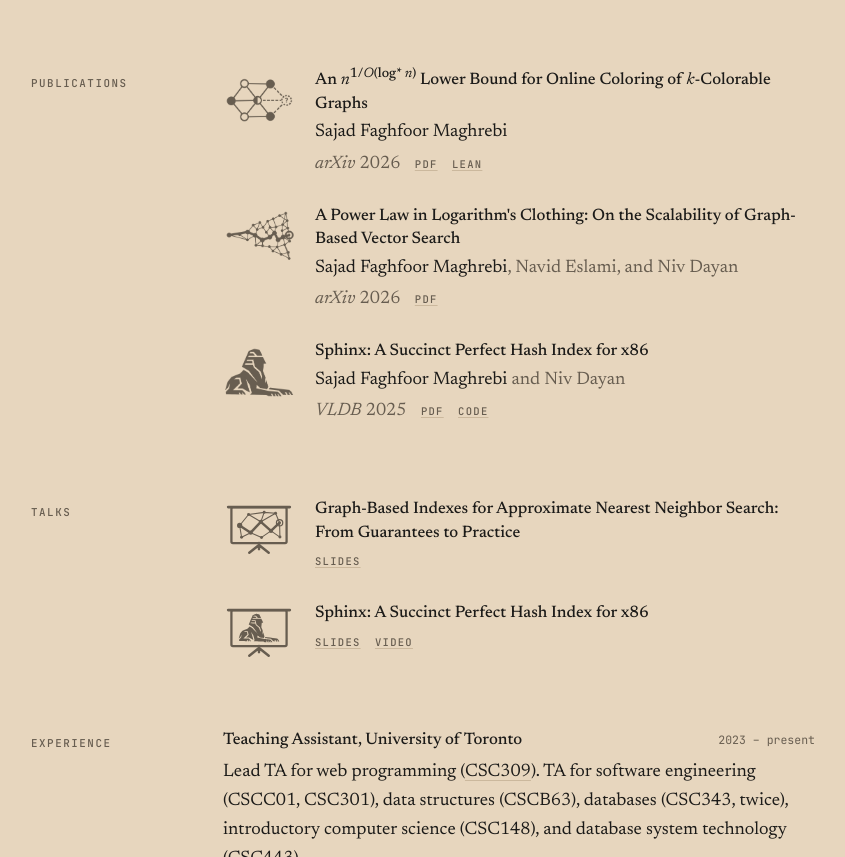
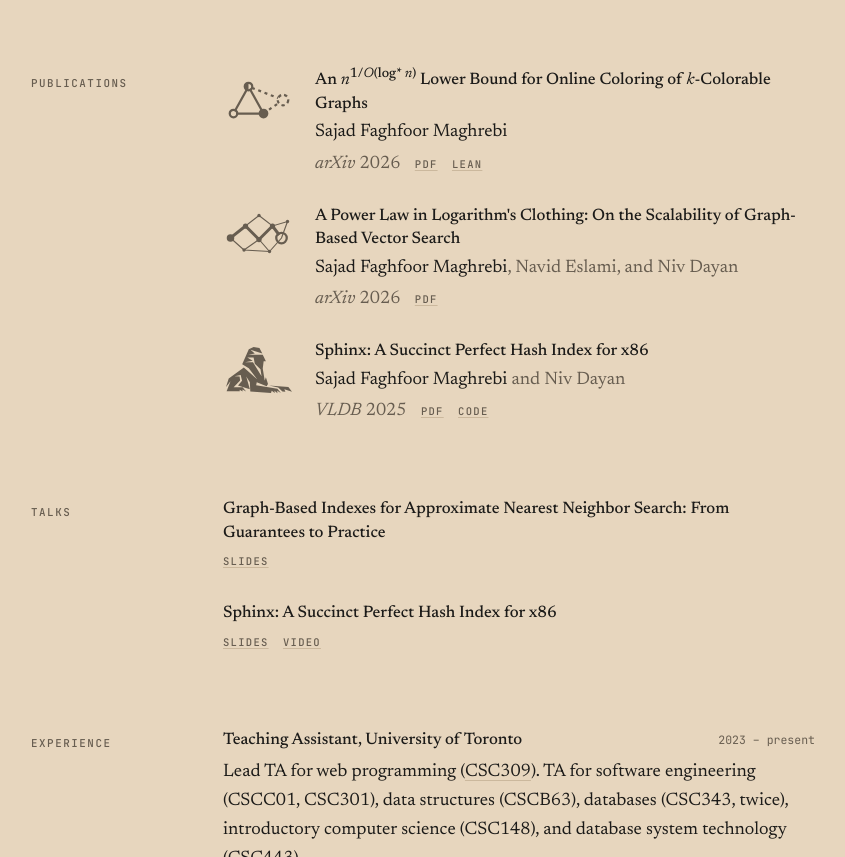
Before and after one commit to sfmqrb/sfmqrb.github.io, a plain HTML site: page index.html in a window 1280 px wide. Shown: the part 701-1558 px from the top of the page, without its empty margins (217-1062 px from the left). Drawn offline with Linux system fonts and the light colour scheme.

Commit message:
Redraw the paper glyphs as sharp vectors and drop them from talks
Co-Authored-By: Claude Opus 5.5 <noreply@anthropic.com>

```diff
--- a/index.html
+++ b/index.html
@@ -156,17 +156,17 @@
 <section class="row" id="publications">
   <h2>Publications</h2>
   <ul>
-    <li class="fig" style="--i:url(images/coloring.png)">
+    <li class="fig" style="--i:url(images/coloring.svg)">
       <h3>An <i>n</i><sup>1/<i>O</i>(log* <i>n</i>)</sup> Lower Bound for Online Coloring of <i>k</i>-Colorable Graphs</h3>
       <p class="sub"><span class="me">Sajad Faghfoor Maghrebi</span></p>
       <p class="sub"><i>arXiv</i> 2026<span class="x"><a href="https://arxiv.org/pdf/2611.29672">PDF</a><a href="https://github.com/sfmqrb/lean-verifications-k-colorable">Lean</a></span></p>
     </li>
-    <li class="fig" style="--i:url(images/graph.png)">
+    <li class="fig" style="--i:url(images/graph.svg)">
       <h3>A Power Law in Logarithm's Clothing: On the Scalability of Graph-Based Vector Search</h3>
       <p class="sub"><span class="me">Sajad Faghfoor Maghrebi</span>, Navid Eslami, and Niv Dayan</p>
       <p class="sub"><i>arXiv</i> 2026<span class="x"><a href="https://arxiv.org/pdf/2609.02143">PDF</a></span></p>
     </li>
-    <li class="fig" style="--i:url(images/sphinx.png)">
+    <li class="fig" style="--i:url(images/sphinx.svg)">
       <h3>Sphinx: A Succinct Perfect Hash Index for x86</h3>
       <p class="sub"><span class="me">Sajad Faghfoor Maghrebi</span> and Niv Dayan</p>
       <p class="sub"><i>VLDB</i> 2025<span class="x"><a href="https://www.vldb.org/pvldb/vol18/p4424-maghrebi.pdf">PDF</a><a href="https://github.com/sfmqrb/sphinx">Code</a></span></p>
@@ -177,11 +177,11 @@
 <section class="row" id="slides">
   <h2>Talks</h2>
   <ul>
-    <li class="fig" style="--i:url(images/slides.svg)">
+    <li>
       <h3>Graph-Based Indexes for Approximate Nearest Neighbor Search: From Guarantees to Practice</h3>
       <p class="sub"><span class="x" style="margin:0"><a href="slides/graph-indexes">Slides</a></span></p>
     </li>
-    <li class="fig" style="--i:url(images/slides-sphinx.svg)">
+    <li>
       <h3>Sphinx: A Succinct Perfect Hash Index for x86</h3>
       <p class="sub"><span class="x" style="margin:0"><a href="slides/sphinx">Slides</a><a href="https://www.youtube.com/watch?v=bba700fw7Jg">Video</a></span></p>
     </li>
```
Also changed, not shown: images/coloring.svg (added), images/graph.svg (added), images/sphinx.svg (added).
